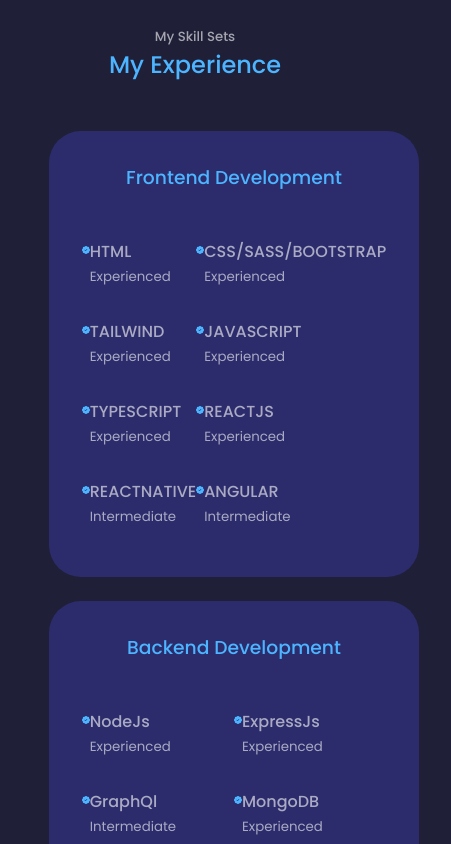
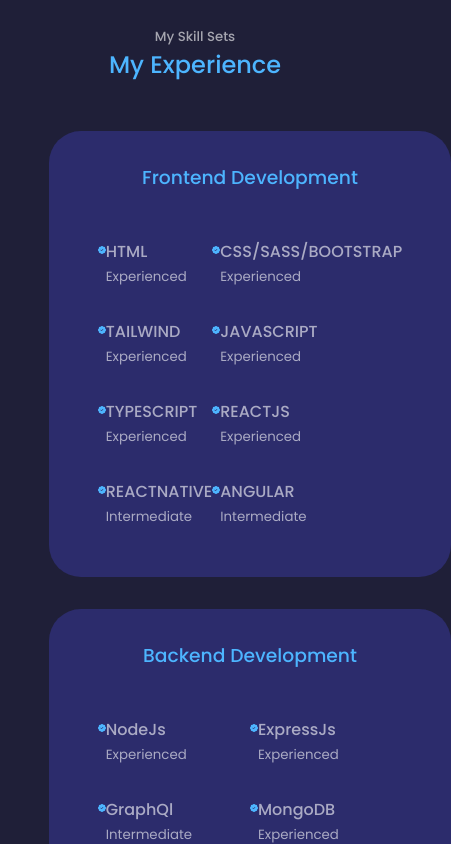
Before and after one commit to chimankpaosuji1/portfolio, a React (Create React App) app: page / in a window 390 px wide. Shown: the part 2480-3324 px from the top of the page, 451 px wide, since content can reach past the window. Built offline with nearby package versions, Linux system fonts and the light colour scheme.

Commit message:
first commit

```diff
--- a/src/components/experience/experience.css
+++ b/src/components/experience/experience.css
@@ -70,12 +70,14 @@
 
       .experience__container{
         grid-template-columns: 1fr;
-       gap: 1.5rem;
+       gap: 2rem;
+       margin: auto;
       }
 
        .experience__container > div{
            width: 100%;
-           padding: 2rem 1rem;
+           padding: 2rem 2rem;
+           margin: auto;
        }
 
 
```
